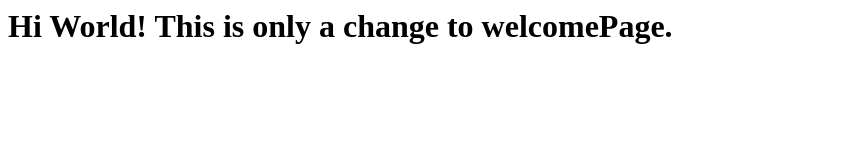
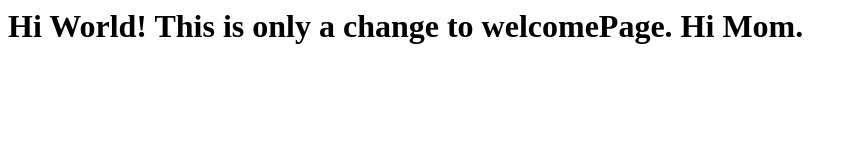
Before and after one commit to mgtetzlaff/gdidaytoon-gdi, a plain HTML site: page help.html in a window 1280 px wide. Shown: the whole page, without its empty margins (0-857 px from the left). Drawn offline with Linux system fonts and the light colour scheme.

Commit message:
Hi Mom.Welcome barnch.

```diff
--- a/help.html
+++ b/help.html
@@ -1,5 +1,6 @@
 <html>
     <h1>
             Hi World! This is only a change to welcomePage.
+            Hi Mom.
         </h1>
 </html>
```
